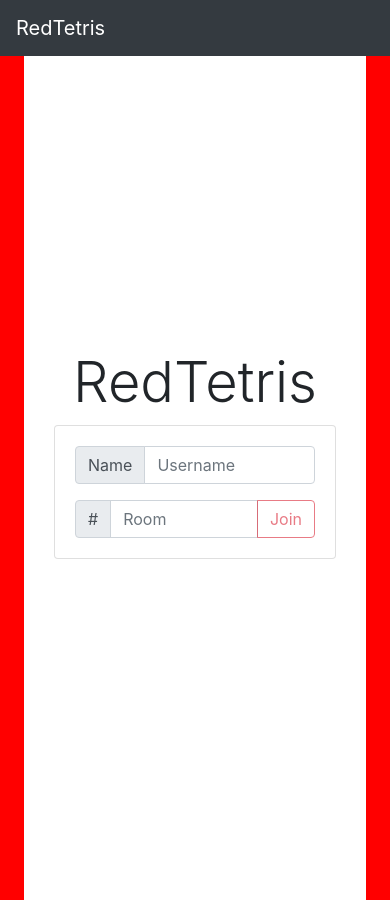
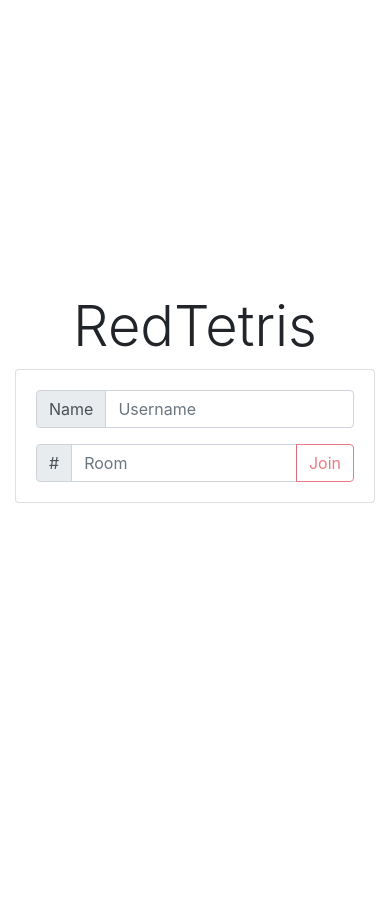
Before and after one commit to missmaelyss/tetris, a React app: page / in a window 390 px wide. After the commit the page ends 844 px from the top, so only its background shows below. Built offline with nearby package versions, Linux system fonts and the light colour scheme.

Commit message:
deleted Nav.js

```diff
--- a/src/client/components/App.css
+++ b/src/client/components/App.css
@@ -29,12 +29,17 @@ a {
 .mx-auto{
   margin: auto;
 }
-
 #content{
   background-color: white;
   min-height: 100%;
   height: 100vh;
-  border-left: 1.5rem solid red;
-  border-right: 1.5rem solid red;
+  border-left: 1.5rem  double red;
+  border-right: 1.5rem  double red;
+}
 
+@media all and (max-width: 575px){
+  #content {
+    border:0;
+    padding:0;
+  }
 }
--- a/src/client/components/App.js
+++ b/src/client/components/App.js
@@ -1,6 +1,5 @@
 import React from 'react'
 import './App.css'
-import TopBar from './Nav'
 import Home from './Home'
 import Game from './Game'
 import Container from 'react-bootstrap/Container'
@@ -10,7 +9,6 @@ const App = () => {
   return (
     <div id="app">
       <Router>
-        <TopBar/>
         <Container id="content" xs={10} sm={6} md={4} >
           <Switch>
             <Route path="/:room/:username" exact component={Game}></Route>
--- a/src/client/components/Nav.js
+++ /dev/null
@@ -1,13 +0,0 @@
-import React from 'react'
-import { Link } from 'react-router-dom'
-import { Navbar } from 'react-bootstrap'
-
-const TopBar = () => {
-return (
-    <Navbar bg="dark" variant="dark">
-       <Link to="/"><Navbar.Brand>RedTetris</Navbar.Brand></Link>
-    </Navbar>
-    )
-}
-
-export default TopBar;
```
